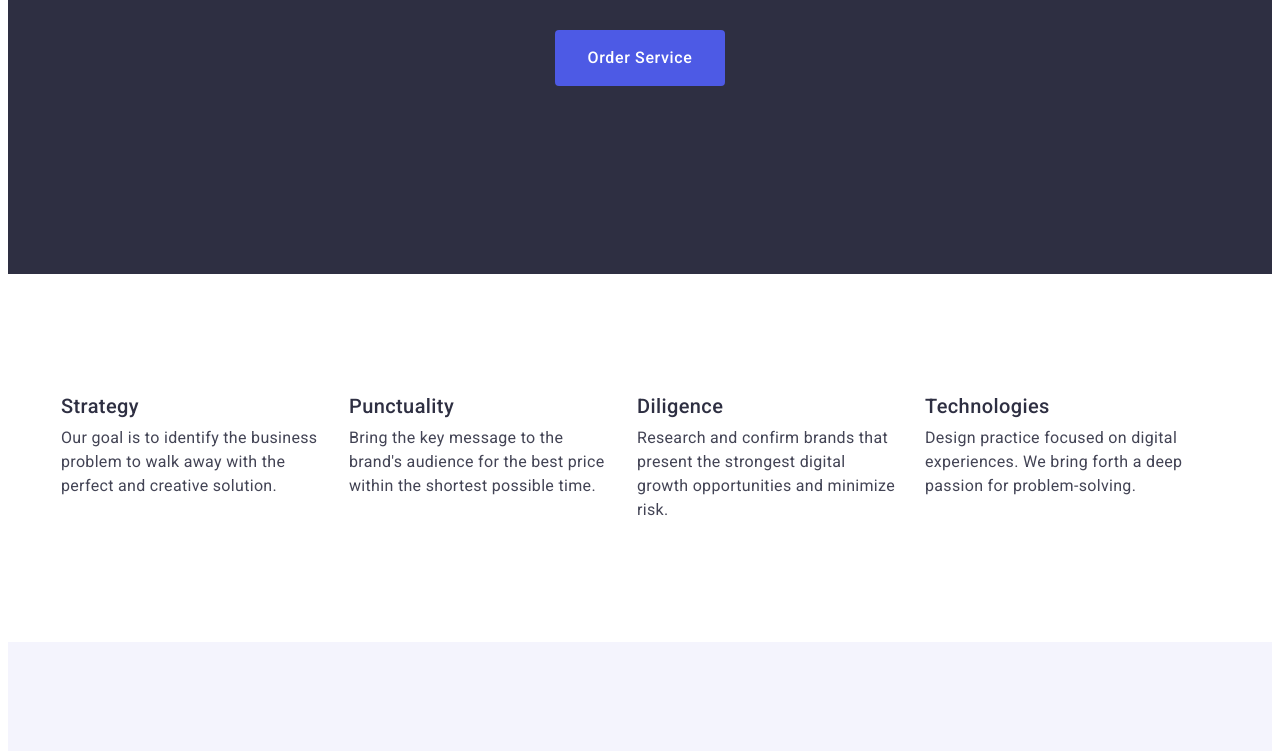
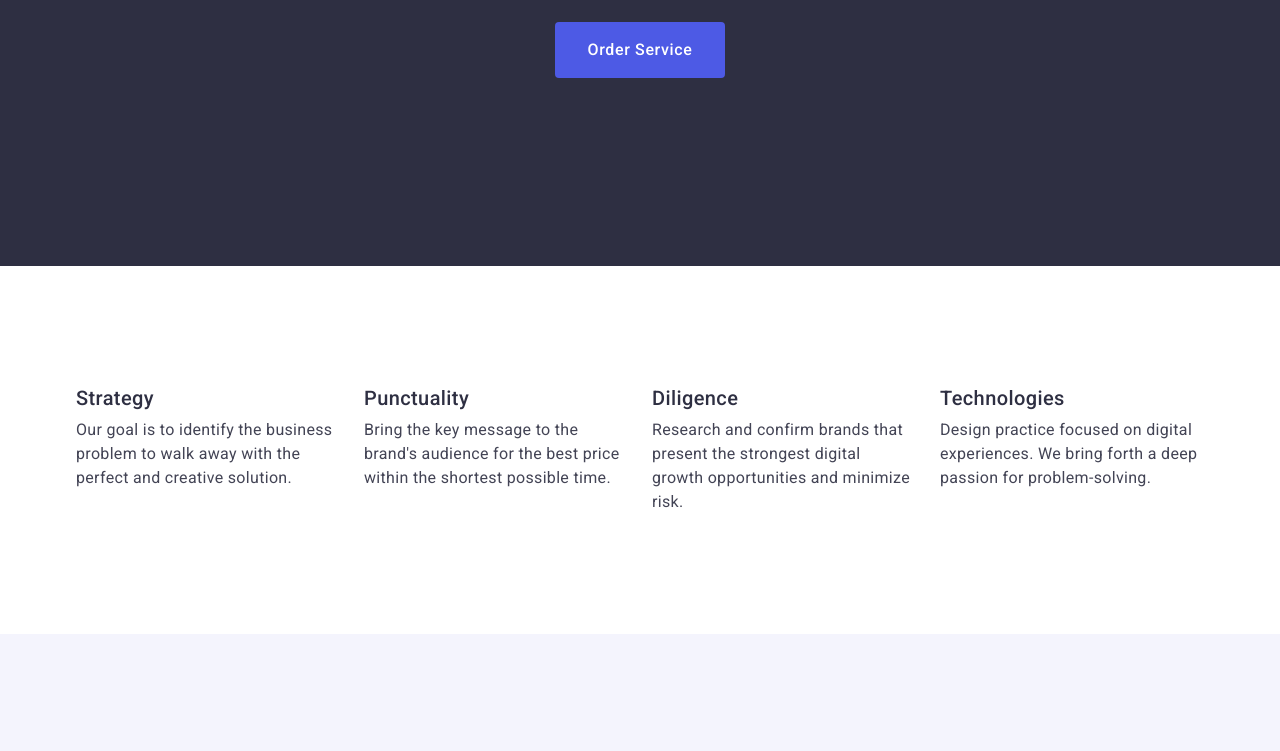
Before and after one commit to MYKOLA1909/goit-markup-hw-03, a plain HTML site: page index.html in a window 1280 px wide. Shown: the part 407-1158 px from the top of the page. Drawn offline with nearby package versions, Linux system fonts and the light colour scheme.

Commit message:
Update index.html

```diff
--- a/index.html
+++ b/index.html
@@ -4,7 +4,7 @@
     <meta charset="UTF-8">
     <meta name="viewport" content="width=device-width, initial-scale=1.0">
     <title>Document</title>
-    <link href="https://cdnjs.cloudflare.com/ajax/libs/modern-normalize/2.0.0/modern-normalize.min.css">
+    <link rel="stylesheet" href="https://cdnjs.cloudflare.com/ajax/libs/modern-normalize/2.0.0/modern-normalize.min.css">
     <link rel="stylesheet" href="./css/styles.css" />
     <link rel="preconnect" href="https://fonts.googleapis.com">
     <link rel="preconnect" href="https://fonts.gstatic.com" crossorigin>
```
